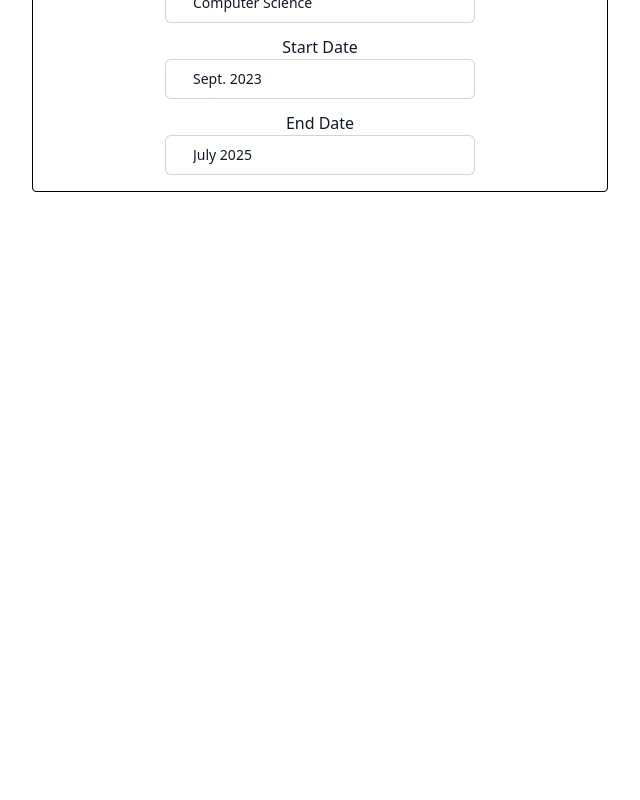
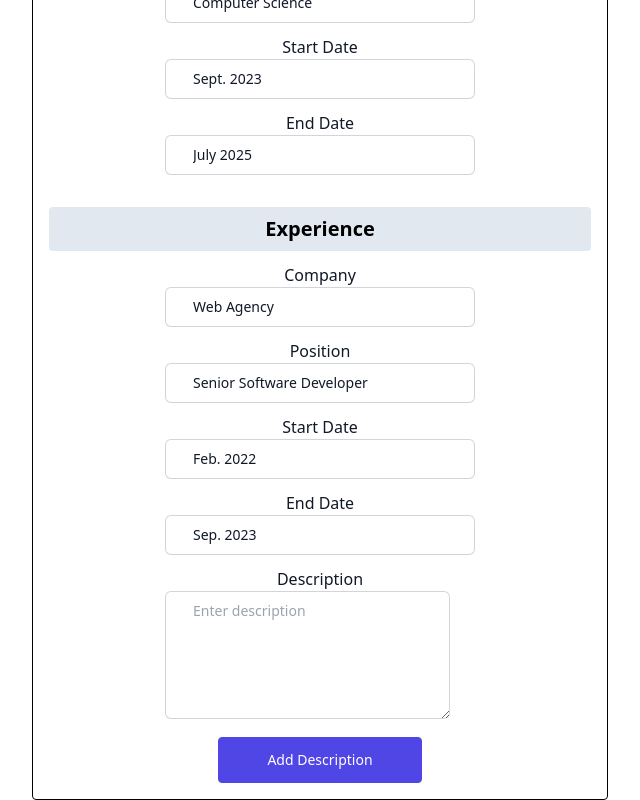
Before and after one commit to h4m24-a/cv-builder, a React (Vite) app: page / in a window 1280 px wide. Shown: the part 682-1482 px from the top of the page, without its empty margins (0-640 px from the left). Before the commit the page ends 874 px from the top, so only its background shows below. Built offline with nearby package versions, Linux system fonts and the light colour scheme; a web font is replaced by a local one.

Commit message:
added Experience section and a button to add more than one description

```diff
--- a/src/App.jsx
+++ b/src/App.jsx
@@ -1,34 +1,36 @@
-import React from "react"
-import { useState } from "react"
-import Profile from "./components/Profile"
-import CVPreview from "./components/CVPreview"
-import Education from "./components/Education"
-// import Experience from "./components/Experience"
+import React from "react";
+import { useState } from "react";
+import Profile from "./components/Profile";
+import CVPreview from "./components/CVPreview";
+import Education from "./components/Education";
+import Experience from "./components/Experience";
 
 function App() {
-
   // Profile
-  const [firstName, setFirstName] = useState("John")
+  const [firstName, setFirstName] = useState("John");
   const [lastName, setlastName] = useState("Doe");
 
-  const fullName = firstName + " " + lastName
+  const fullName = firstName + " " + lastName;
 
-  const [email, setEmail] = useState("johndoe@gmail.com")
-  const [number, setNumber] = useState("0123456789")
-
+  const [email, setEmail] = useState("johndoe@gmail.com");
+  const [number, setNumber] = useState("0123456789");
 
   // Education
-  const [schoolName, setSchoolName] = useState("University of London")
-  const [degree, setDegree] = useState("Computer Science")
-  const [startDate, setStartDate] = useState("Sept. 2023")
-  const [endDate, setEndDate] = useState("July 2025")
+  const [schoolName, setSchoolName] = useState("University of London");
+  const [degree, setDegree] = useState("Computer Science");
+  const [startDate, setStartDate] = useState("Sept. 2023");
+  const [endDate, setEndDate] = useState("July 2025");
 
-  const fullDate = startDate + " - " + endDate
-
+  const fullDate = startDate + " - " + endDate;
 
   // Experience
+  const [company, setCompany] = useState("Web Agency");
+  const [position, setPosition] = useState("Senior Software Developer");
+  const [jobStart, setJobStart] = useState("Feb. 2022");
+  const [jobEnd, setJobEnd] = useState("Sep. 2023");
+  const [description, setDescription] = useState("");
 
-
+  const fullJobDate = jobStart + " - " + jobEnd;
 
   return (
     <>
@@ -38,44 +40,45 @@ function App() {
         </h1>
 
         <div className="h-screen sm: flex flex-col md:flex-row ">
-
           {/* Left Page */}
           <div id="editor" className=" flex-1 bg-white p-8">
             <div className=" p-4 rounded border border-black ">
               <Profile
                 firstName={firstName}
                 setFirstName={setFirstName}
-
                 lastName={lastName}
                 setlastName={setlastName}
-
                 email={email}
                 setEmail={setEmail}
-
                 number={number}
                 setNumber={setNumber}
               />
 
-
               <Education
                 schoolName={schoolName}
                 setSchoolName={setSchoolName}
-
                 degree={degree}
                 setDegree={setDegree}
-
                 startDate={startDate}
                 setStartDate={setStartDate}
-
                 endDate={endDate}
                 setEndDate={setEndDate}
               />
 
+              <Experience
+                company={company}
+                setCompany={setCompany}
+                position={position}
+                setPosition={setPosition}
+                jobStart={jobStart}
+                setJobStart={setJobStart}
+                jobEnd={jobEnd}
+                setJobEnd={setJobEnd}
+                description={description}
+                setDescription={setDescription}
+              />
             </div>
           </div>
-
-
-
 
           {/* Right Page */}
           <div id="cvPreview" className=" flex-1 bg-white p-8">
@@ -84,18 +87,20 @@ function App() {
                 fullName={fullName}
                 email={email}
                 number={number}
-
                 schoolName={schoolName}
                 degree={degree}
                 fullDate={fullDate}
-
+                position={position}
+                company={company}
+                description={description}
+                fullJobDate={fullJobDate}
               />
             </div>
           </div>
         </div>
       </main>
     </>
-  )
+  );
 }
 
-export default App
+export default App;
--- a/src/components/CVPreview.jsx
+++ b/src/components/CVPreview.jsx
@@ -8,8 +8,13 @@ const CVPreview = ({
   number,
   schoolName,
   degree,
-  fullDate
+  fullDate,
+  company,
+  position,
+  description,
+  fullJobDate
 }) => {
+
 
   return (
     <>
@@ -39,6 +44,16 @@ const CVPreview = ({
       <h1 className="mt-5 text-xl font-bold border-b-2 border-black">
         Experience
       </h1>
+
+
+      <div>
+        <div className="flex flex-wrap">
+          <h2 className="font-poppins w-full sm:w-1/2 md:w-1/4">{position}</h2>
+          <h2 className="font-poppins w-full sm:w-1/2 md:w-1/4">{fullJobDate}</h2>
+        </div>
+      <h2 className="font-poppins italic mt-2">{company}</h2>
+      <h2 className="font-poppins mt-4">{description}</h2>
+      </div>
     </>
   );
 };
--- a/src/components/Education.jsx
+++ b/src/components/Education.jsx
@@ -60,7 +60,7 @@ const Education = ({setSchoolName, schoolName, setDegree, degree, setStartDate,
             id="endDate"
             placeholder="July 2025"
             type={"text"}
-            className="rounded-md border-0 py-2 pl-7 pr-20 text-gray-900 ring-1 ring-inset ring-gray-300 placeholder:text-gray-400 focus:ring-2 focus:ring-inset focus:ring-indigo-600 sm:text-sm sm:leading-6"
+            className="rounded-md border-0 mb-8 py-2 pl-7 pr-20 text-gray-900 ring-1 ring-inset ring-gray-300 placeholder:text-gray-400 focus:ring-2 focus:ring-inset focus:ring-indigo-600 sm:text-sm sm:leading-6"
           />
 
         </form>
--- a/src/components/Experience.jsx
+++ b/src/components/Experience.jsx
@@ -1,12 +1,107 @@
 import React from 'react'
+import { useState } from 'react';
 
-const Experience = () => {
+// eslint-disable-next-line react/prop-types
+const Experience = ({ setCompany, company, setPosition, position, setJobStart, jobStart, setJobEnd, jobEnd, setDescription, description  }) => {
+
+
+  const handleSumbit = (e) => {
+    e.preventDefault();
+  };
+
+
+  const [Desc, setDesc] = useState([]);
+
+  const handleNewDesc = () => {
+   const newDesc = [...Desc, description];
+    setDesc(newDesc);
+  };
+
+
+
   return (
-    <div>
+    <>
       <h1 className='font-sans text-xl font-extrabold bg-slate-200 rounded p-2 text-center'>Experience</h1>
 
+      <div className="flex justify-center">
+      <form onSubmit={handleSumbit}>
 
-    </div>
+        <label htmlFor="company" className="flex justify-center pt-3 text-md font-medium leading-6 text-gray-900"> Company</label>
+
+        <input
+            onChange={(e) => setCompany(e.target.value)}
+            value={company}
+            name="company"
+            id="company"
+            type={"text"}
+            className="rounded-md border-0 py-2 pl-7 pr-20 text-gray-900 ring-1 ring-inset ring-gray-300 placeholder:text-gray-400 focus:ring-2 focus:ring-inset focus:ring-indigo-600 sm:text-sm sm:leading-6"
+          />
+
+          <label htmlFor="position" className="flex justify-center pt-3 text-md font-medium leading-6 text-gray-900"> Position</label>
+
+          <input
+            onChange={(e) => setPosition(e.target.value)}
+            value={position}
+            name="position"
+            id="position"
+            type={"text"}
+            className="rounded-md border-0 py-2 pl-7 pr-20 text-gray-900 ring-1 ring-inset ring-gray-300 placeholder:text-gray-400 focus:ring-2 focus:ring-inset focus:ring-indigo-600 sm:text-sm sm:leading-6"
+          />
+
+          <label htmlFor="jobStart" className="flex justify-center pt-3 text-md font-medium leading-6 text-gray-900"> Start Date</label>
+
+          <input
+            onChange={(e) => setJobStart(e.target.value)}
+            value={jobStart}
+            name="jobStart"
+            id="jobStart"
+            placeholder="Feb. 2022"
+            type={"text"}
+            className="rounded-md border-0 py-2 pl-7 pr-20 text-gray-900 ring-1 ring-inset ring-gray-300 placeholder:text-gray-400 focus:ring-2 focus:ring-inset focus:ring-indigo-600 sm:text-sm sm:leading-6"
+          />
+
+          <label htmlFor="jobEnd" className="flex justify-center pt-3 text-md font-medium leading-6 text-gray-900"> End Date</label>
+
+
+          <input
+            onChange={(e) => setJobEnd(e.target.value)}
+            value={jobEnd}
+            name="jobEnd"
+            id="jobEnd"
+            placeholder="May 2023"
+            type={"text"}
+            className="rounded-md border-0 py-2 pl-7 pr-20 text-gray-900 ring-1 ring-inset ring-gray-300 placeholder:text-gray-400 focus:ring-2 focus:ring-inset focus:ring-indigo-600 sm:text-sm sm:leading-6"
+          />
+
+          <label htmlFor="description" className="flex justify-center pt-3 text-md font-medium leading-6 text-gray-900">Description</label>
+
+          <textarea
+            onChange={(e) => setDescription(e.target.value)}
+            value={description}
+            name="description"
+            id="description"
+            placeholder="Enter description"
+            className="rounded-md border-0 py-2 pl-7 pr-20 text-gray-900 ring-1 ring-inset ring-gray-300 placeholder:text-gray-400 focus:ring-2 focus:ring-inset focus:ring-indigo-600 sm:text-sm sm:leading-6 h-32"
+          />
+
+          <div className="flex justify-center pt-3">
+            <button type="button" onClick={handleNewDesc} className="flex flex- rounded border border-indigo-600 bg-indigo-600 px-12 py-3 text-sm font-medium text-white hover:bg-transparent hover:text-indigo-600 focus:outline-none focus:ring active:text-indigo-500">
+              Add Description
+            </button>
+          </div>
+
+        </form>
+
+
+
+          <ul>
+            {Desc.map((desc, index) => (
+              <li className=' list-disc' key={index}>{desc}</li>
+            ))}
+          </ul>
+
+      </div>
+    </>
   )
 }
 
```
Lines whose indentation alone changed are shown as unchanged.
